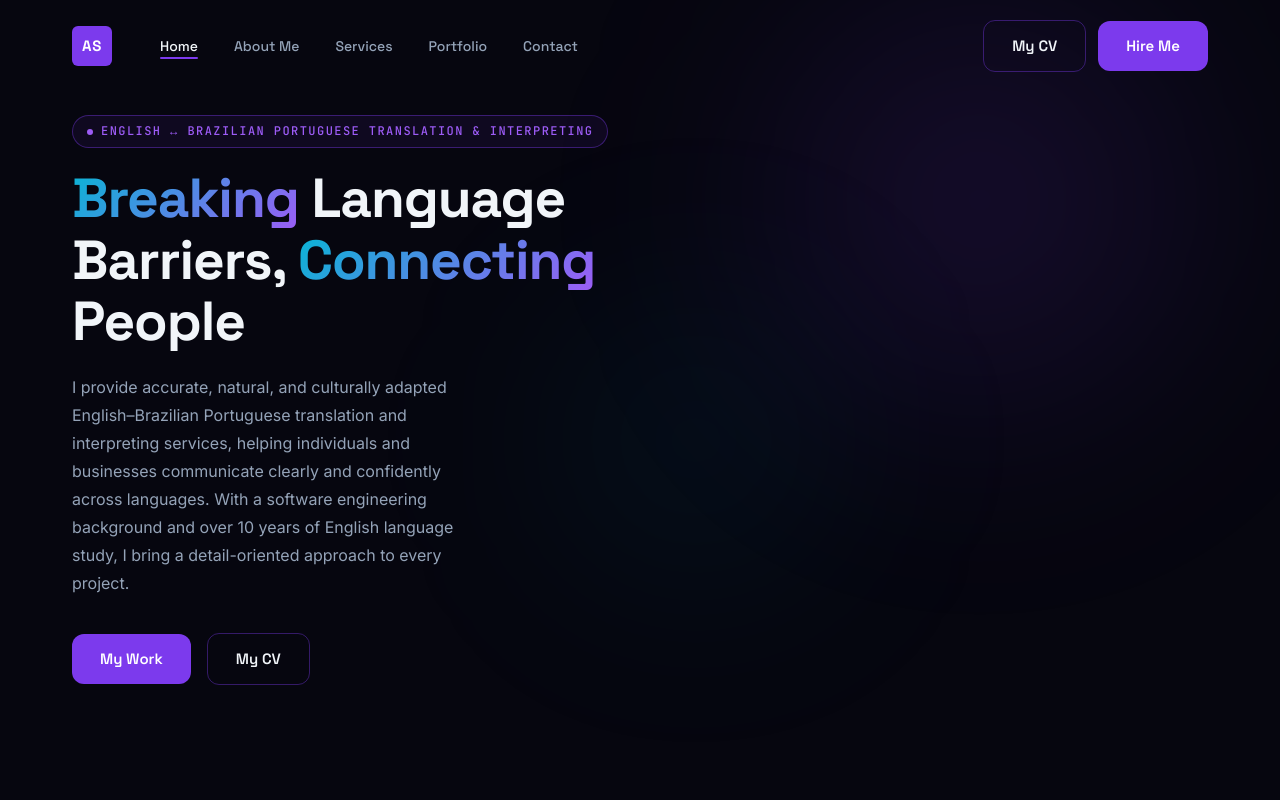
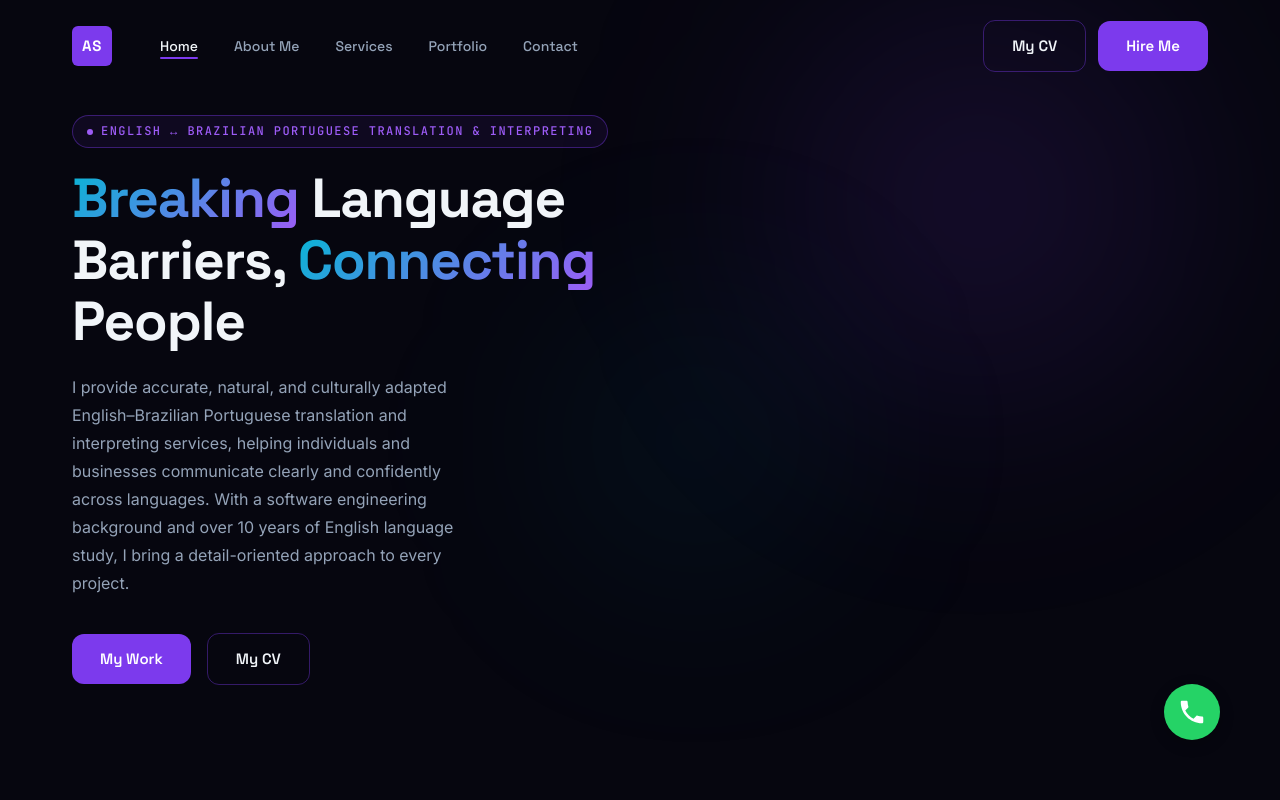
Before and after one commit to AtylaDaSilva/portfolio-website, a React (Vite) app: page / in a window 1280 px wide. Shown: the top 800 px of the page. Built offline with nearby package versions, Linux system fonts and the light colour scheme.

Commit message:
feat: impl. whatsapp button

```diff
--- a/src/App.jsx
+++ b/src/App.jsx
@@ -6,6 +6,7 @@ import Projects from './components/Projects'
 import Testimonials from './components/Testimonials'
 import Contact from './components/Contact'
 import Footer from './components/Footer'
+import WhatsAppButton from './components/common/WhatsappButton/WhatsappButton'
 
 export default function App() {
   return (
@@ -20,6 +21,7 @@ export default function App() {
         <Contact />
       </main>
       <Footer />
+      <WhatsAppButton />
     </>
   )
 }
--- /dev/null
+++ b/src/components/common/WhatsappButton/WhatsappButton.jsx
@@ -0,0 +1,74 @@
+import { useEffect, useState } from "react";
+import { PHONE } from '../../../utils/constants.jsx'
+
+/**
+ * Floating WhatsApp link, pinned to the bottom-right of the viewport.
+ * It stays in place while the page scrolls.
+ *
+ * Props:
+ *  - phone:     number with country code, digits only (e.g. "5585999999999")
+ *  - message:   pre-filled text for the chat
+ *  - showAfter: pixels scrolled before the button appears (0 = always visible)
+ */
+export default function WhatsAppButton({
+  showAfter = 0,
+}) {
+  const [visible, setVisible] = useState(showAfter === 0);
+
+  useEffect(() => {
+    if (showAfter === 0) return;
+    const onScroll = () => setVisible(window.scrollY > showAfter);
+    onScroll();
+    window.addEventListener("scroll", onScroll, { passive: true });
+    return () => window.removeEventListener("scroll", onScroll);
+  }, [showAfter]);
+
+  const href = `https://wa.me/${PHONE.replace(/\D/g, "")}?text=${encodeURIComponent("Olá, gostaria de saber mais sobre seus serviços de Tradução/Intéprete.")}`;
+
+  return (
+    <>
+      <style>{`
+        .wa-float {
+          position: fixed;
+          right: calc(60px + env(safe-area-inset-right, 0px));
+          bottom: calc(60px + env(safe-area-inset-bottom, 0px));
+          z-index: 1000;
+          width: 56px;
+          height: 56px;
+          border-radius: 50%;
+          background: #25d366;
+          color: #fff;
+          display: flex;
+          align-items: center;
+          justify-content: center;
+          box-shadow: 0 4px 14px rgba(0, 0, 0, 0.25);
+          transition: transform 0.2s ease, opacity 0.2s ease, background 0.2s ease;
+        }
+        .wa-float[data-visible="false"] {
+          opacity: 0;
+          pointer-events: none;
+          transform: translateY(12px);
+        }
+        .wa-float:hover { background: #1ebe5b; transform: scale(1.06); }
+        .wa-float:focus-visible { outline: 3px solid #075e54; outline-offset: 3px; }
+        @media (prefers-reduced-motion: reduce) {
+          .wa-float { transition: none; }
+        }
+      `}</style>
+
+      <a
+        className="wa-float"
+        data-visible={visible}
+        href={href}
+        target="_blank"
+        rel="noopener noreferrer"
+        aria-label="Chat with us on WhatsApp"
+        tabIndex={visible ? 0 : -1}
+      >
+        <svg width="30" height="30" viewBox="0 0 24 24" fill="currentColor" aria-hidden="true">
+          <path d="M6.62 10.79c1.44 2.83 3.76 5.14 6.59 6.59l2.2-2.2c.27-.27.67-.36 1.02-.24 1.12.37 2.33.57 3.57.57.55 0 1 .45 1 1V20c0 .55-.45 1-1 1-9.39 0-17-7.61-17-17 0-.55.45-1 1-1h3.5c.55 0 1 .45 1 1 0 1.25.2 2.45.57 3.57.11.35.03.74-.25 1.02l-2.2 2.2z" />
+        </svg>
+      </a>
+    </>
+  );
+}
--- a/src/utils/constants.jsx
+++ b/src/utils/constants.jsx
@@ -5,6 +5,8 @@ export const LINKS = [
   { link: 'Projects', label: 'Portfolio' },
   { link: 'Contact', label: 'Contact' },
 ]
+
+export const PHONE = "5585986113558";
 
 export const SERVICES = [
   {
```
